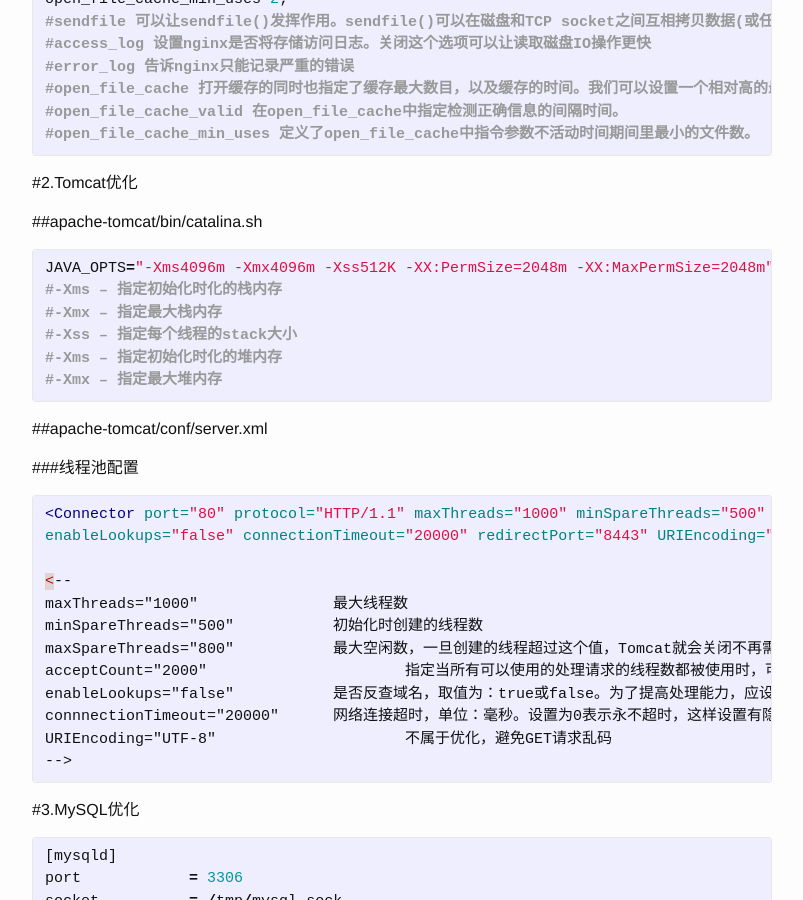
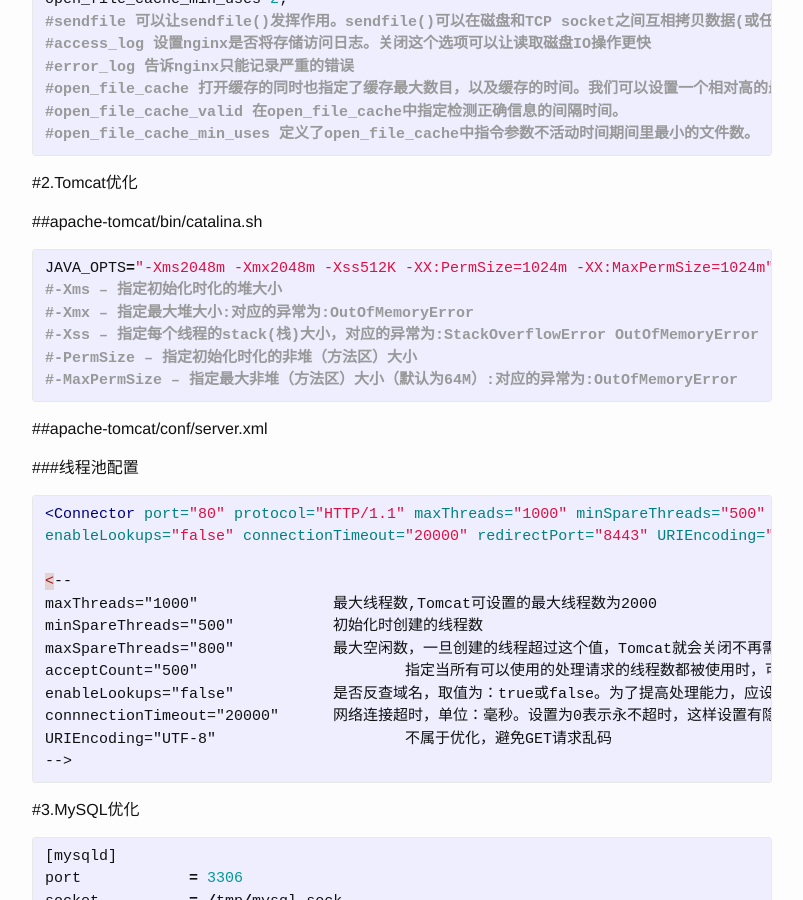
Before and after one commit to jlqian/blog_back, a Jekyll site: the page built from _posts/2016-05-27-nginx-tomcat-mysql-optimize.markdown, in a window 1280 px wide and 900 px high, scrolled down 802 px. Shown: the whole window, without its empty margins (238-1041 px from the left). Built offline with Jekyll 4.4.1, drawn with Linux system fonts in a browser that asks for light colours.

Commit message:
修改JVM参数配置

```diff
--- a/_posts/2016-05-27-nginx-tomcat-mysql-optimize.markdown
+++ b/_posts/2016-05-27-nginx-tomcat-mysql-optimize.markdown
@@ -48,12 +48,12 @@
 ##apache-tomcat/bin/catalina.sh
 {% highlight c %}
 
-JAVA_OPTS="-Xms4096m -Xmx4096m -Xss512K -XX:PermSize=2048m -XX:MaxPermSize=2048m"
-#-Xms – 指定初始化时化的栈内存
-#-Xmx – 指定最大栈内存
-#-Xss – 指定每个线程的stack大小
-#-Xms – 指定初始化时化的堆内存
-#-Xmx – 指定最大堆内存
+JAVA_OPTS="-Xms2048m -Xmx2048m -Xss512K -XX:PermSize=1024m -XX:MaxPermSize=1024m"
+#-Xms – 指定初始化时化的堆大小
+#-Xmx – 指定最大堆大小:对应的异常为:OutOfMemoryError
+#-Xss – 指定每个线程的stack(栈)大小，对应的异常为:StackOverflowError OutOfMemoryError
+#-PermSize – 指定初始化时化的非堆（方法区）大小
+#-MaxPermSize – 指定最大非堆（方法区）大小（默认为64M）:对应的异常为:OutOfMemoryError
 
 {% endhighlight %}
 
@@ -66,10 +66,10 @@
 enableLookups="false" connectionTimeout="20000" redirectPort="8443" URIEncoding="UTF-8"/>
 
 <--
-maxThreads="1000"       	最大线程数
+maxThreads="1000"       	最大线程数,Tomcat可设置的最大线程数为2000
 minSpareThreads="500"		初始化时创建的线程数
 maxSpareThreads="800"		最大空闲数，一旦创建的线程超过这个值，Tomcat就会关闭不再需要的socket线程
-acceptCount="2000"			指定当所有可以使用的处理请求的线程数都被使用时，可以放到处理队列中的请求数，超过这个数的请求将不予处理
+acceptCount="500"			指定当所有可以使用的处理请求的线程数都被使用时，可以放到处理队列中的请求数，超过这个数的请求将不予处理
 enableLookups="false"		是否反查域名，取值为：true或false。为了提高处理能力，应设置为false
 connnectionTimeout="20000"	网络连接超时，单位：毫秒。设置为0表示永不超时，这样设置有隐患的，默认20000毫秒。
 URIEncoding="UTF-8"			不属于优化，避免GET请求乱码
```
